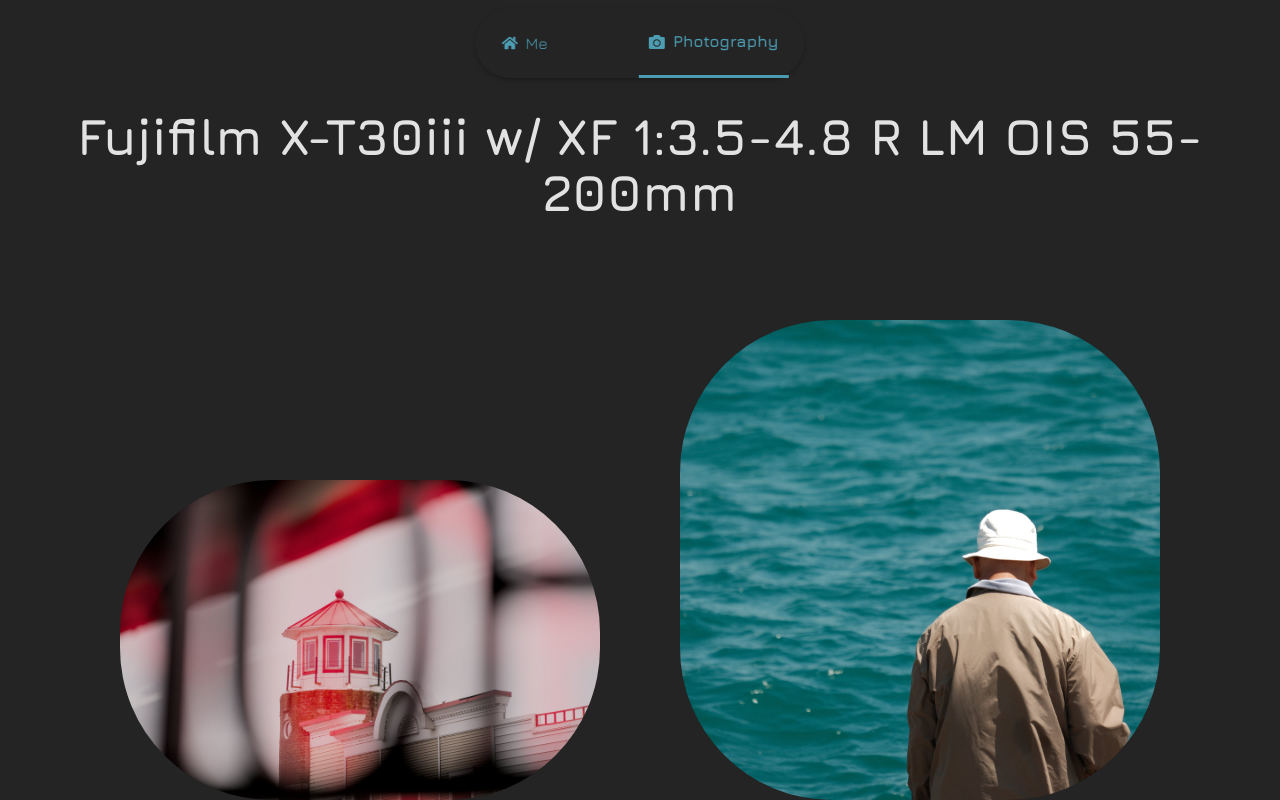
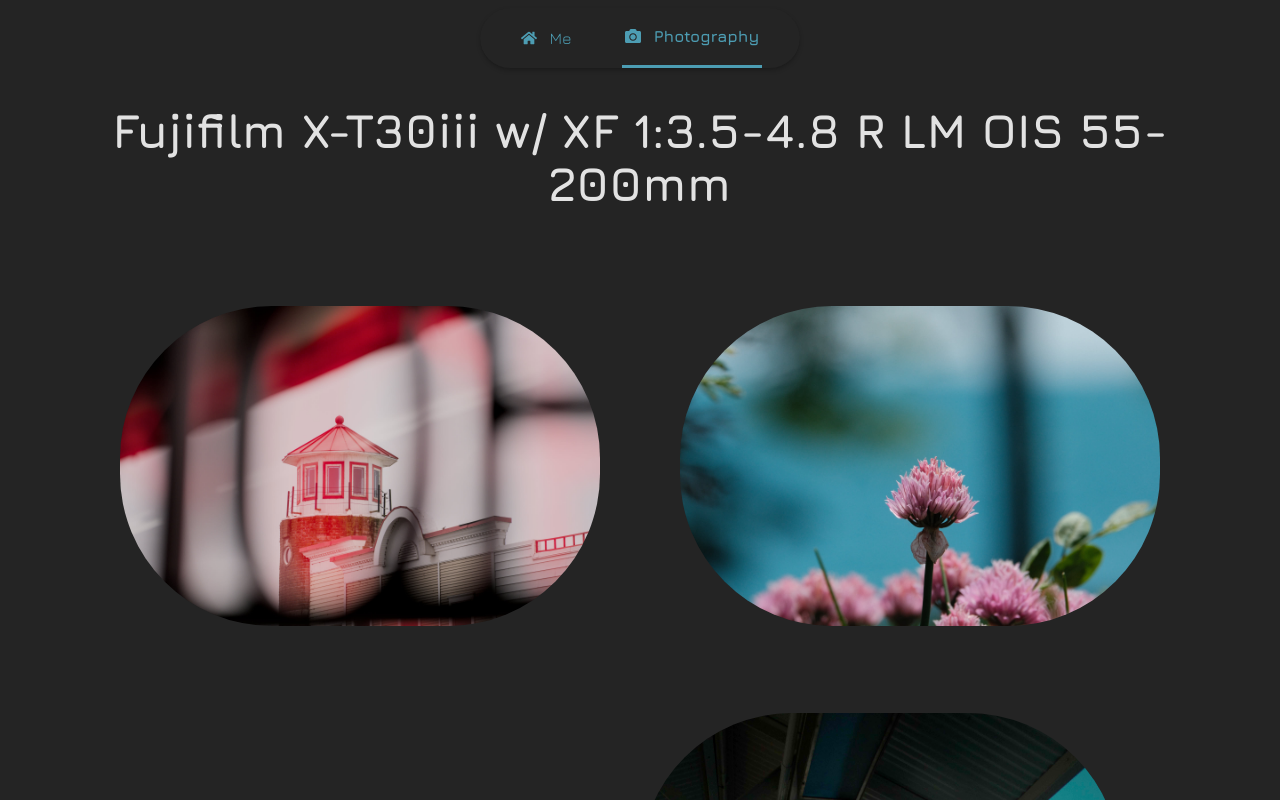
Before and after one commit to erikgamez23/erikgamezdotcom, a React (Vite) app: page /photography in a window 1280 px wide. Shown: the top 800 px of the page. Built offline with nearby package versions, Linux system fonts and the light colour scheme.

Commit message:
Update design

```diff
--- a/src/App.tsx
+++ b/src/App.tsx
@@ -11,7 +11,7 @@
 const Layout = () => {
   return (
     <div>
-      <nav className="sticky-nav" style={{ display: 'flex', justifyContent: 'center', gap: '5rem' }}>
+      <nav className="sticky-nav" style={{ display: 'flex', justifyContent: 'center', gap: '3rem' }}>
         <LinkWithIcon
           to="/"
           label="Me"
--- a/src/components/LinkWithIcon.tsx
+++ b/src/components/LinkWithIcon.tsx
@@ -21,11 +21,11 @@
       style={({ isActive }) => ({
         display: 'inline-flex',
         alignItems: 'center',
-        gap: '0.5rem',
+        gap: '1vw',
         textDecoration: 'none',
-        fontWeight: isActive ? 'bold' : 'normal',
+        fontWeight: isActive ? 'bolder' : 'normal',
         borderBottomStyle: isActive ? 'solid' : 'none',
-        padding: '4pt 8pt',
+        paddingInline: '2pt',
         color: isActive ? 'var(--color-erikBlue)' : 'inherit',
         ...style,
       })}
--- a/src/main.css
+++ b/src/main.css
@@ -20,6 +20,7 @@
   color: (var(--color-hover));
   text-decoration: inherit;
 }
+
 a:hover {
   color: (var(--color-hover));
 }
@@ -31,7 +32,7 @@
 }
 
 h1 {
-  font-size: 3.2em;
+  font-size: 3em;
   line-height: 1.1;
 }
 
@@ -40,9 +41,11 @@
     color: var(--color-hover);
     background-color: #121212;
   }
+
   a:hover {
     color: var(--color-hover);
   }
+
   button {
     background-color: #f9f9f9;
   }
--- a/src/pages/Photography.tsx
+++ b/src/pages/Photography.tsx
@@ -12,10 +12,10 @@
       <div>
         <h1> Fujifilm X-T30iii w/ XF 1:3.5-4.8 R LM OIS 55-200mm </h1>
         <img src={lighthouse} className="leadPhoto" alt="Lighthouse" />
-        <img src={waterman} className="leadPhoto" alt="man near lake" />
+        <img src={pinkflower} className="leadPhoto" alt="Pink flower with vivid blue background" />
         <img src={sepButterfly} className="leadPhoto" alt="butterfly" />
         <img src={train} className="leadPhoto" alt="Pink Line Chicago Train" />
-        <img src={pinkflower} className="leadPhoto" alt="Pink flower with vivid blue background" />
+        <img src={waterman} className="leadPhoto" alt="man near lake" />
       </div>
     </>
   )
```
